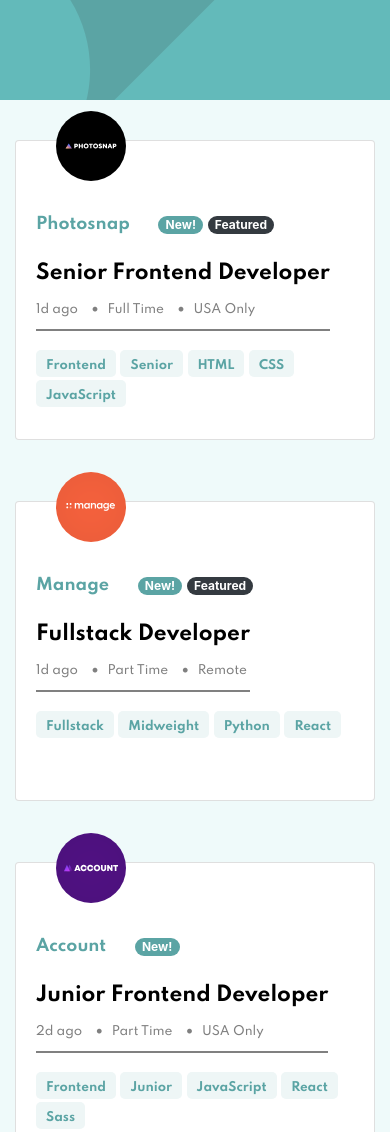
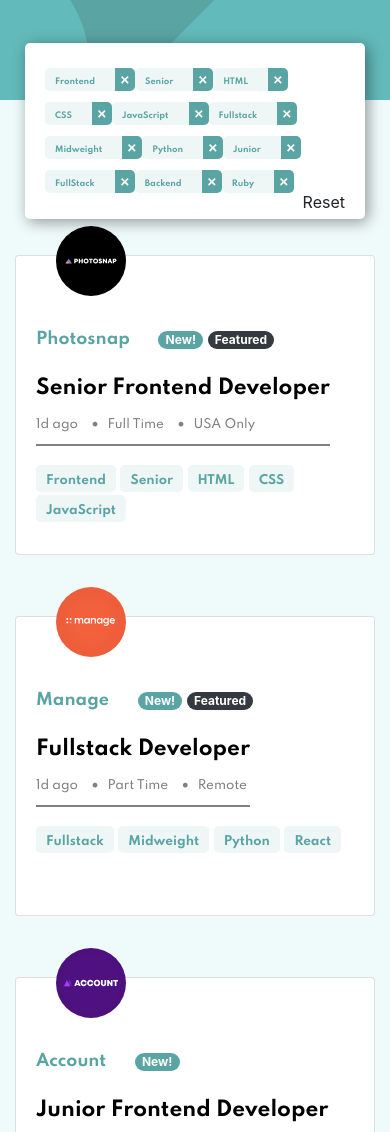
Before and after one commit to vronney/job-list, a plain HTML site: page index.html in a window 390 px wide. Shown: the top 1132 px of the page. Drawn offline with nearby package versions, Linux system fonts and the light colour scheme.

Commit message:
Added mobile view and clear function

```diff
--- a/index.html
+++ b/index.html
@@ -13,10 +13,13 @@
   <link rel="stylesheet" href="https://use.fontawesome.com/releases/v5.13.1/css/all.css" integrity="sha384-xxzQGERXS00kBmZW/6qxqJPyxW3UR0BPsL4c8ILaIWXva5kFi7TxkIIaMiKtqV1Q" crossorigin="anonymous">
 </head>
 <body>
-  <div class="header"></div>
-  <div class="search">
-    <div class="search-container"></div>
+  <div class="header">
+    <div class="search">
+      <div class="search-container">
+        <ul class="tags"></ul>
+      </div>
   </div>
+
   <div class="container"></div>
 
   <div class="attribution">
--- a/script.js
+++ b/script.js
@@ -40,11 +40,77 @@ async function fetchData() {
 
     });
 
-    let cardBody = document.querySelector('.container');
+  let cardBody = document.querySelector('.container');
+  cardBody.innerHTML = html;
 
-    cardBody.innerHTML = html;
+  console.log(data);
 
-    console.log(data);
+  filterData();
 }
 
+// Filter skill tags
+const filterData = () => {
+  const tagsToFilterBy = [];
+  let tags = '';
+  let tagContent = '';
+  let filterContent = '';
+
+  Array.from(document.querySelectorAll('.skill')).forEach(tagEl => {
+    if (!tagsToFilterBy.includes(tagEl.textContent)) {
+      tagsToFilterBy.push(tagEl.textContent);
+    }
+    return tagsToFilterBy;
+  });
+
+
+  for (let i = 0; i < tagsToFilterBy.length; i++) {
+    tags = tagsToFilterBy[i];
+    filterContent = filterContent + `
+    <li><span class="tag">${tagsToFilterBy[i]}</span></li>
+    `;
+  }
+
+  let clearTag = document.createElement('p');
+  clearTag.classList.add('clear');
+  clearTag.innerHTML = 'Reset';
+
+  document.querySelector('.search-container').appendChild(clearTag);
+
+  let searchBody = document.querySelector('.search-container .tags');
+
+  searchBody.innerHTML = filterContent;
+
+  removeSkill();
+  resetFilter();
+
+}
+
+// Remove skill from filter and remove job from main display
+
+const removeSkill = () => {
+  let clickedJob = '';
+  let clickedTag = document.querySelectorAll('.tag').forEach(clickedTag => {
+
+    clickedTag.addEventListener('click', e => {
+      let jobCards = document.querySelectorAll('.skill').forEach(clickedJob => {
+        if (clickedJob.textContent === e.target.textContent) {
+          clickedJob.parentNode.parentNode.parentNode.remove();
+        }
+      });
+      e.target.style.display = 'none';
+    });
+  });
+
+}
+
+// Filter reset
+
+const resetFilter = () => {
+  let clearTag = document.querySelector('.clear');
+  clearTag.addEventListener('click', () => {
+    fetchData();
+  });
+}
+
+
 fetchData();
--- a/style.css
+++ b/style.css
@@ -32,16 +32,21 @@ body {
     height: 100px;
 }
 
-/* .search-container {
-    min-height: 160px;
+.container {
+    margin-top: 50px;
+}
+
+.search-container {
+    min-height: 150px;
     position: relative;
 }
 
 .search {
+    min-height: 100px;
     max-width: 1200px;
     padding: 0 25px;
     margin: 0 auto;
-} */
+}
 
 .attribution {
     font-size: 11px; text-align: center;
@@ -143,6 +148,15 @@ body {
   align-items: center;
   flex-wrap: wrap;
 }
+
+.search-container ul {
+    list-style: none;
+}
+
+.search-container ul li {
+    font-size: 12px;
+    margin: 8px 0;
+}
   .tag,
   .skill,
   .tool{
@@ -179,7 +193,7 @@ body {
   bottom: -30px;
   border-radius: 5px;
   box-shadow: 3px 3px 15px rgba(0, 0, 0, 0.4);
-  padding: 20px 20px 0px;
+  padding: 20px 20px 20px;
 }
 
 .tag{
@@ -210,9 +224,17 @@ body {
   box-shadow: 0px 0px 10px 3px #ff5d51;
 }
 
+.clear {
+    position: absolute;
+    bottom: 0px;
+    right: 0px;
+    margin-right: 20px;
+    cursor: pointer;
+}
+
 
 /* Mobile */
-@media screen and (max-width: 400px) {
+@media screen and (max-width: 656px) {
     .header {
         background-image: url("./images/bg-header-mobile.svg");
     }
@@ -245,6 +267,11 @@ body {
         margin-right: 0;
     }
 
+    .tag:after {
+        width: 20px;
+        background-size: 8px;
+    }
+
     .skill, .tool {
         font-size: 12px;
     }
@@ -266,4 +293,17 @@ body {
     p.card-text.right-text.d-inline.skill {
         line-height: 2.5;
     }
+
+    .search-container {
+        top: 55px;
+        margin-bottom: 65px;
+    }
+
+    .tag {
+        font-size: 8px;
+    }
+
+    .clear {
+        bottom: -25px;
+    }
 }
```
